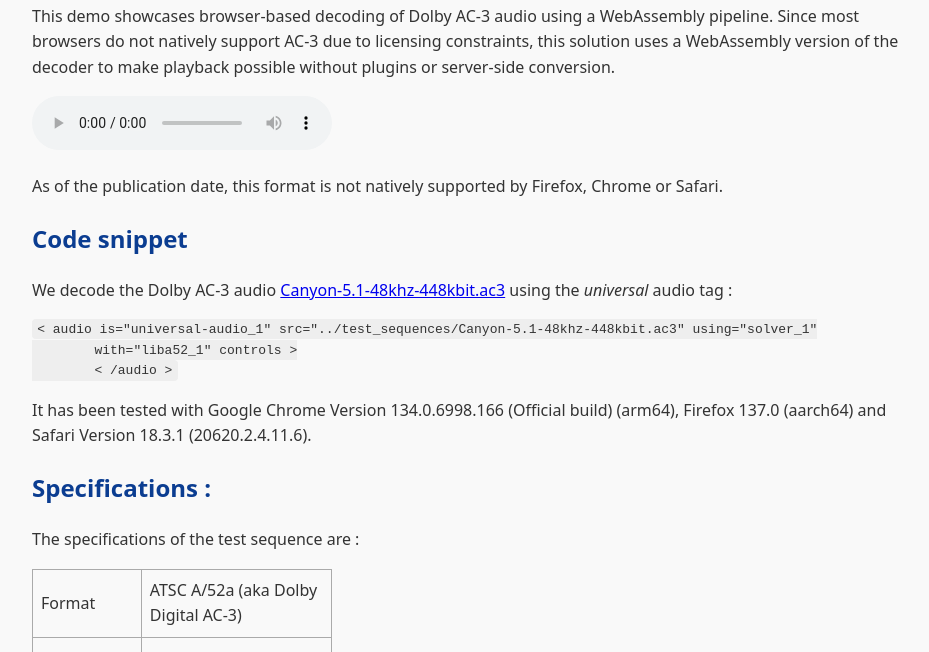
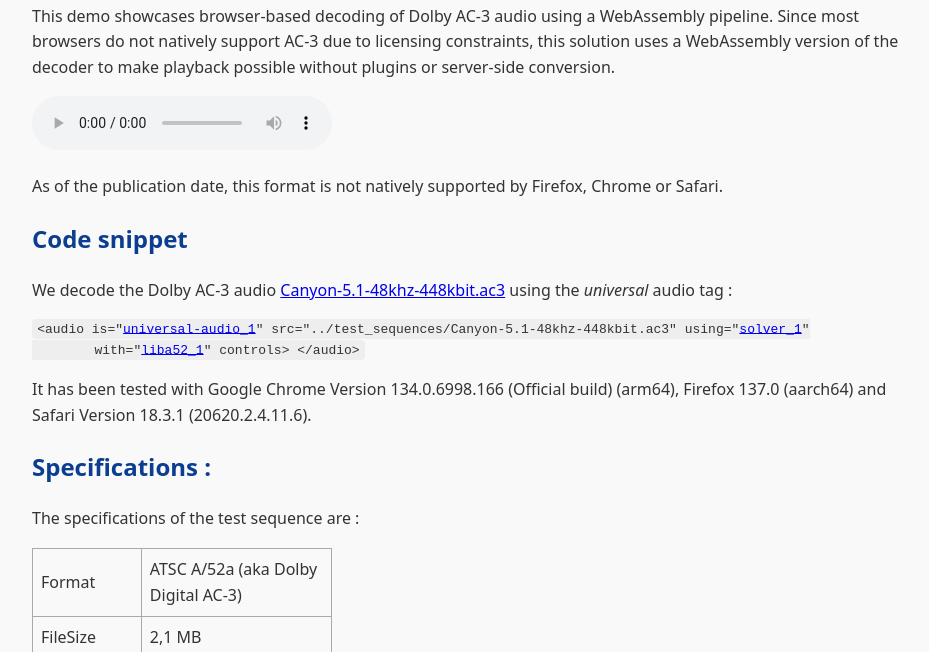
Before and after one commit to Bevara/Showcase, a plain HTML site: page liba52/index.html in a window 1280 px wide. Shown: the part 148-800 px from the top of the page, without its empty margins (158-1087 px from the left). Drawn offline with Linux system fonts and the light colour scheme; no server answers.

Commit message:
Update a52 demo

```diff
--- a/liba52/index.html
+++ b/liba52/index.html
@@ -61,9 +61,8 @@
   <p>We decode the Dolby AC-3 audio <a
             href="https://samples.ffmpeg.org/A-codecs/AC3/Canyon-5.1-48khz-448kbit.ac3">Canyon-5.1-48khz-448kbit.ac3</a>
         using the <em>universal</em> audio tag : </p>
-    <pre><code>&lt; audio is="universal-audio_1" src="../test_sequences/Canyon-5.1-48khz-448kbit.ac3" using="solver_1"
-        with="liba52_1" controls &gt;
-        &lt; /audio &gt;
+    <pre><code>&lt;audio is="<a href="https://github.com/Bevara/player">universal-audio_1</a>" src="../test_sequences/Canyon-5.1-48khz-448kbit.ac3" using="<a href="https://github.com/Bevara/solver">solver_1</a>"
+        with="<a href="https://github.com/Bevara/liba52">liba52_1</a>" controls&gt; &lt;/audio&gt;
 </code></pre>
 
     <p>
```
